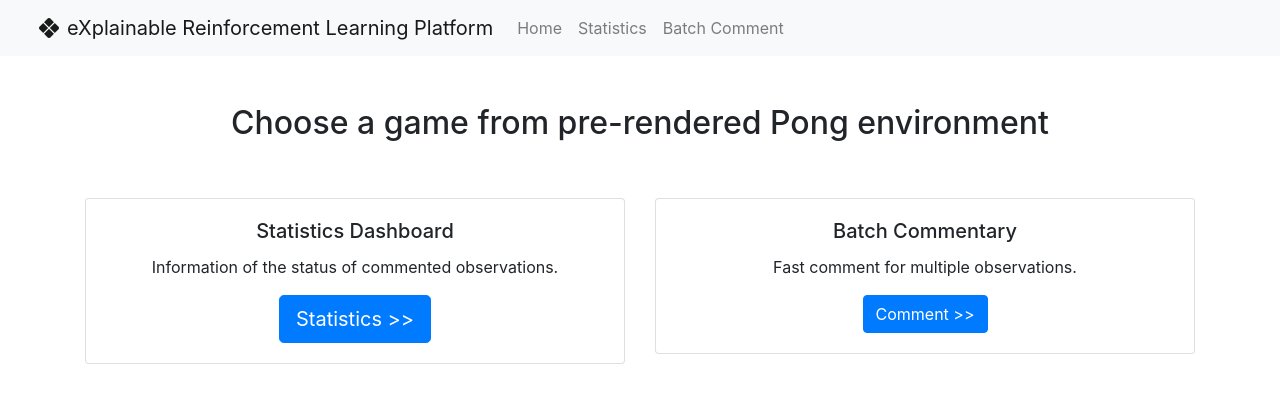
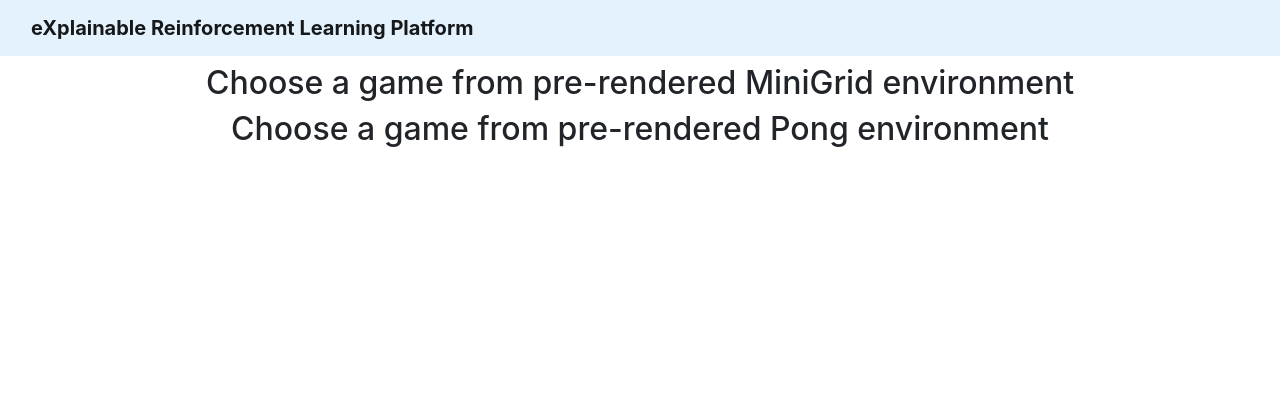
Before and after one commit to hungntt/gameXRL, a Flask app: page / in a window 1280 px wide. Shown: the top 403 px of the page. Run offline with Flask 2, Linux system fonts and the light colour scheme; data that the repository does not hold is empty; some libraries are stand-ins or nearby versions.

Commit message:
init_minigrid

```diff
--- a/agent/test.py
+++ b/agent/test.py
@@ -23,9 +23,8 @@ def test(args, T, dqn, val_mem, metrics, results_dir, evaluate=False):
     for _ in range(args.evaluation_episodes):
         while True:
             if done:
-                if args.insert_obs:
-                    game = {'gym_id': 1}
-                    api.create_game(game)
+                game = {'gym_id': 1}
+                api.create_game(game)
                 state, reward_sum, done = env.reset(), 0, False
 
             action = dqn.act_e_greedy(state)  # Choose an action ε-greedily
--- a/app/routes/routes.py
+++ b/app/routes/routes.py
@@ -1,12 +1,16 @@
 import base64
 import io
+import re
+from flask import render_template, request, flash, redirect
 
-from flask import render_template, request, flash, redirect
 from matplotlib import pyplot as plt
 from matplotlib.backends.backend_agg import FigureCanvasAgg as FigureCanvas
 
+import sys
+sys.path.append('/home/silver/gameXRL-master')
+
 from app import app
-from app.routes.forms import CommentForm, CommentBatchForm
+from app.routes.forms import CommentForm
 from db.api import API
 
 app.secret_key = b'_5#y2L"F4Q8z\n\xec]/'
@@ -38,14 +42,6 @@ def show_games_from_to_obs_id(game_id, fobs_id, tobs_id):
     return render_template('show_game.html', game_id=game_id, observations=observations)
 
 
-@app.route('/obs/<int:fobs_id>/<int:tobs_id>')
-def show_from_to_obs_id(fobs_id, tobs_id):
-    api = API()
-    observations = api.select_observations_from_id_to_id(fobs_id, tobs_id)
-    api.close_connection()
-    return render_template('show_game.html', observations=observations)
-
-
 @app.route('/obs/<int:obs_id>')
 def show_an_observation_from_an_obs_id(obs_id):
     api = API()
@@ -60,57 +56,11 @@ def comment_to_an_obs_id(obs_id):
     observation = api.select_an_observation_from_an_obs_id(obs_id)
     form = CommentForm(request.form)
     if request.method == 'POST':
-        try:
-            api.comment_to_an_obs_id(obs_id, form.data.get('comment'))
-            flash('New comment created/updated successfully.')
-        except Exception as e:
-            flash(e)
+        api.comment_to_an_obs_id(obs_id, form.data.get('comment'))
+        flash('New comment created/updated successfully.')
         api.close_connection()
         return redirect(f'/obs/{obs_id}')
     return render_template('comment.html', form=form, observations=observation)
-
-
-@app.route('/comment_batch', methods=['GET', 'POST'])
-def comment_many_obs():
-    api = API()
-    form = CommentBatchForm(request.form)
-    if request.method == 'POST':
-        try:
-            start_obs_id = form.data.get('start_obs_id')
-            end_obs_id = form.data.get('end_obs_id')
-            if start_obs_id >= end_obs_id:
-                flash(u'Start obs id must be smaller than End obs id', 'error')
-                return redirect(f'/comment_batch')
-            api.comment_to_many_obs_id(start_obs_id, end_obs_id, form.data.get('comment'))
-            flash('New comment batches created/updated successfully.')
-            return redirect(f'/obs/{start_obs_id}/{end_obs_id}')
-        except Exception as e:
-            flash(e, 'error')
-        api.close_connection()
-    return render_template('comment_batch.html', form=form)
-
-
-@app.route('/statistics')
-def show_statistics():
-    api = API()
-    commented_obs = list()
-    all_obs = list()
-    commented_obs_percents = list()
-
-    game_ids = api.get_all_games_id_of_a_gym(gym_id=1)
-
-    for game_id in game_ids:
-        game_id = game_id[0]
-        commented_obs.append(api.get_lens_commented_observations(game_id=game_id))
-        all_obs.append(api.get_lens_observations(game_id=game_id))
-        commented_obs_percents.append(int(commented_obs[len(commented_obs) - 1] / all_obs[len(all_obs) - 1] * 100))
-    range_obs = len(commented_obs_percents)
-    return render_template('statistics.html',
-                           game_ids=game_ids,
-                           range_obs=range_obs,
-                           commented_obs=commented_obs,
-                           all_obs=all_obs,
-                           commented_obs_percents=commented_obs_percents)
 
 
 def plot_png(image):
@@ -129,4 +79,4 @@ def plot_png(image):
 
 
 if __name__ == '__main__':
-    app.run(host='0.0.0.0', port=2402)
+    app.run()
--- a/app/templates/_header.html
+++ b/app/templates/_header.html
@@ -5,6 +5,5 @@
     <link rel="stylesheet" href="{{ url_for('static',filename='css/style.css') }}">
     <link rel="stylesheet" href="https://stackpath.bootstrapcdn.com/bootstrap/4.3.1/css/bootstrap.min.css"
           integrity="sha384-ggOyR0iXCbMQv3Xipma34MD+dH/1fQ784/j6cY/iJTQUOhcWr7x9JvoRxT2MZw1T" crossorigin="anonymous">
-    <link rel="stylesheet" href="https://cdn.jsdelivr.net/npm/bootstrap-icons@1.5.0/font/bootstrap-icons.css">
     <link href="https://fonts.googleapis.com/css2?family=Raleway&display=swap" rel="stylesheet">
 </head>
--- a/app/templates/index.html
+++ b/app/templates/index.html
@@ -2,34 +2,15 @@
 
 <body>
 {% include 'navbar.html' %}
-<div class="container mt-5">
+<div class="container-fluid">
+    <h1></h1>
+    <h2>Choose a game from pre-rendered MiniGrid environment</h2>
+    {% for game_id in game_ids %}
+        <a class="btn btn-primary btn-lg" href={{ url_for('show_game', game_id=game_id[0]) }} role="button">
+            Game {{ game_id[0] }}
+        </a>
+    {% endfor %}
     <h2>Choose a game from pre-rendered Pong environment</h2>
-    <div class="text-center">
-        {% for game_id in game_ids %}
-            <a class="btn btn-primary btn-lg" href={{ url_for('show_game', game_id=game_id[0]) }} role="button">
-                Game {{ game_id[0] }}
-            </a>
-        {% endfor %}
-    </div>
-    <div class="row">
-        <div class="col-sm-6">
-            <div class="card text-center mt-5">
-                <div class="card-body">
-                    <h5 class="card-title">Statistics Dashboard</h5>
-                    <p class="card-text">Information of the status of commented observations.</p>
-                    <a href="{{ url_for('show_statistics') }}" class="btn btn-primary btn-lg">Statistics >></a>
-                </div>
-            </div>
-        </div>
-        <div class="col-sm-6">
-            <div class="card text-center mt-5">
-                <div class="card-body">
-                    <h5 class="card-title">Batch Commentary</h5>
-                    <p class="card-text">Fast comment for multiple observations.</p>
-                    <a href="{{ url_for('comment_many_obs') }}" class="btn btn-primary">Comment >></a>
-                </div>
-            </div>
-        </div>
-    </div>
 </div>
 </body>
+</html>
--- a/app/templates/navbar.html
+++ b/app/templates/navbar.html
@@ -1,24 +1,7 @@
-<nav class="navbar navbar-expand-lg navbar-light bg-light">
-    <div class="container-fluid">
-        <a class="navbar-brand" href="{{ url_for('index') }}">
-            <i class="bi bi-x-diamond-fill mx-2"></i>eXplainable Reinforcement Learning Platform
-        </a>
-        <button class="navbar-toggler" type="button" data-bs-toggle="collapse" data-bs-target="#navbarNav"
-                aria-controls="navbarNav" aria-expanded="false" aria-label="Toggle navigation">
-            <span class="navbar-toggler-icon"></span>
-        </button>
-        <div class="collapse navbar-collapse" id="navbarNav">
-            <ul class="navbar-nav">
-                <li class="nav-item">
-                    <a class="nav-link" href="{{ url_for('index') }}">Home</a>
-                </li>
-                <li class="nav-item">
-                    <a class="nav-link" href="{{ url_for('show_statistics') }}">Statistics</a>
-                </li>
-                <li class="nav-item">
-                    <a class="nav-link" href="{{ url_for('comment_many_obs') }}">Batch Comment</a>
-                </li>
-            </ul>
-        </div>
+<nav class="navbar navbar-expand-lg navbar-light" style="background-color: #e3f2fd;">
+  <div class="container-fluid">
+    <div class="navbar-header">
+      <a class="navbar-brand" href="{{ url_for('index') }}"><b>eXplainable Reinforcement Learning Platform</b></a>
     </div>
+  </div>
 </nav>
--- a/db/connect_db.py
+++ b/db/connect_db.py
@@ -22,8 +22,8 @@ def connect_db(mode='server'):
         cnx = sql.connect(
                 host="localhost",
                 user="root",
-                port="1402",
-                password="password",
+                password="admin",
+                database="xrl"
         )
     elif mode == 'insert_server':
         server = SSHTunnelForwarder(
@@ -44,8 +44,7 @@ def connect_db(mode='server'):
         cnx = sql.connect(
                 host="localhost",
                 user="root",
-                port="1402",
-                password="password",
+                password="Hikari@123",
                 database="xrl",
         )
     return server, cnx
--- a/db/create_db.py
+++ b/db/create_db.py
@@ -1,4 +1,9 @@
+
+
 from __future__ import print_function
+
+import sys
+sys.path.append('/home/silver/gameXRL-master')
 
 import mysql.connector as sql
 from mysql.connector import errorcode
```
Also changed, not shown: app/routes/forms.py (+1 -7 lines), app/templates/comment.html (+28 -1 lines), app/templates/show_game.html (+34 -1 lines), db/api.py (+16 -92 lines), db/create_game_miniGrid.py (added, +30 -0 lines), db/create_gym_mini_grid.py (added, +30 -0 lines).
